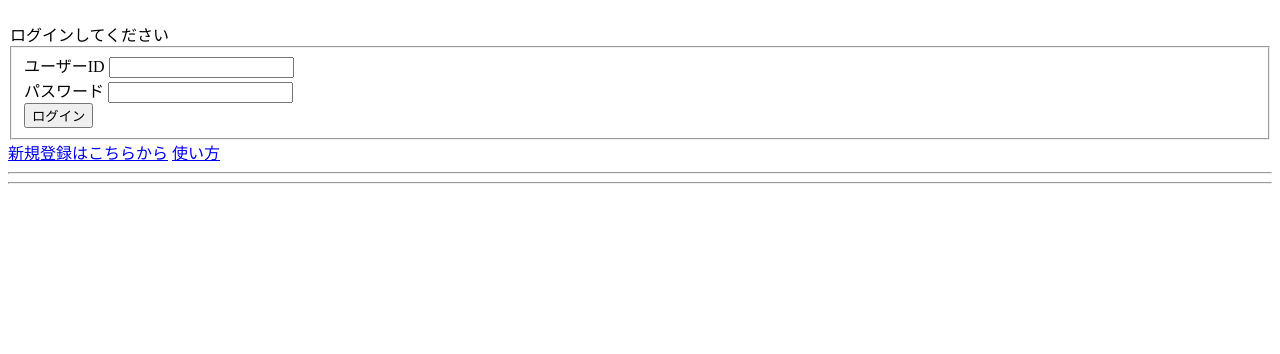
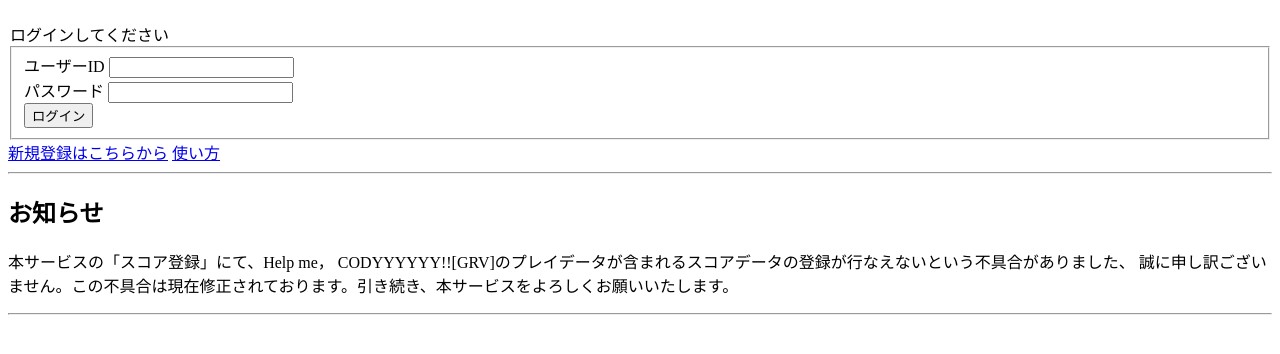
Before and after one commit to reiyiyi/SDVX-EXScoreTool, a Flask app: page /login in a window 1280 px wide. Shown: the part 67-421 px from the top of the page. Run offline with Flask 2, Linux system fonts and the light colour scheme.

Commit message:
バグと修正についてのお知らせ記載

```diff
--- a/templates/login.html
+++ b/templates/login.html
@@ -34,7 +34,11 @@
         <a href="{{url_for('manual')}}" class="button">使い方</a>
     </div>
     <hr>
-
+    <h2>お知らせ</h2>
+    <p>
+        本サービスの「スコア登録」にて、Help me， CODYYYYYY!![GRV]のプレイデータが含まれるスコアデータの登録が行なえないという不具合がありました、
+        誠に申し訳ございません。この不具合は現在修正されております。引き続き、本サービスをよろしくお願いいたします。
+    </p>
     <hr>
     <footer class="site-footer wrapper">
         <div class="footer">
```
